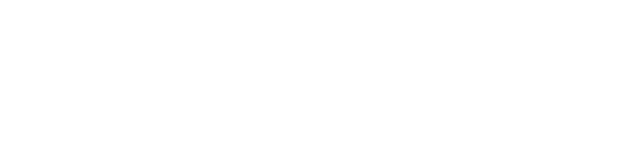
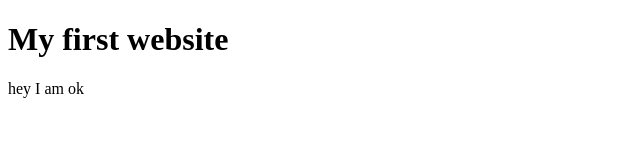
Before and after one commit to akbakash/my-first-website, a plain HTML site: page index.html in a window 1280 px wide. Shown: the whole page, without its empty margins (0-640 px from the left). Drawn offline with Linux system fonts and the light colour scheme.

Commit message:
learned github

```diff
--- a/index.html
+++ b/index.html
@@ -6,6 +6,7 @@
     <title>My first website</title>
 </head>
 <body>
-
+    <h1>My first website</h1>
+    <p>hey I am ok</p>
 </body>
 </html>
```
